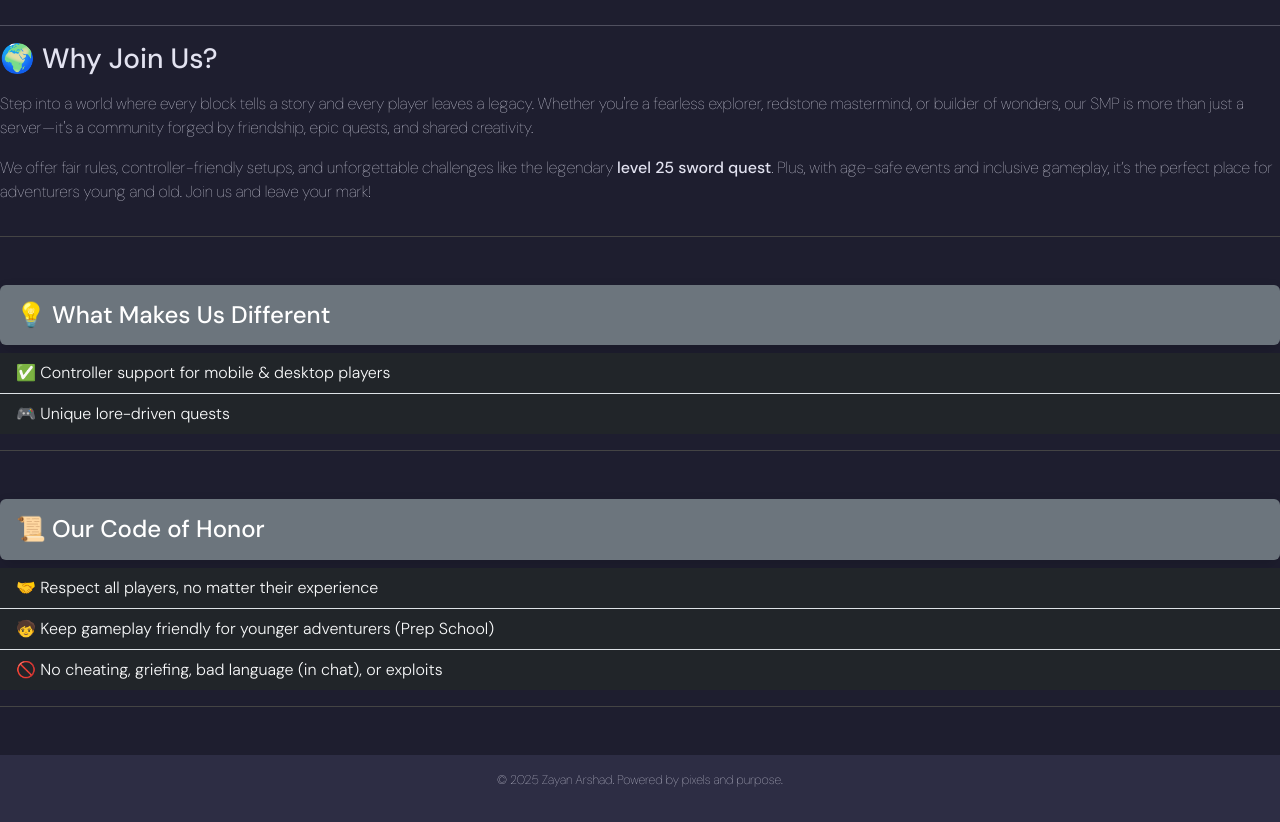
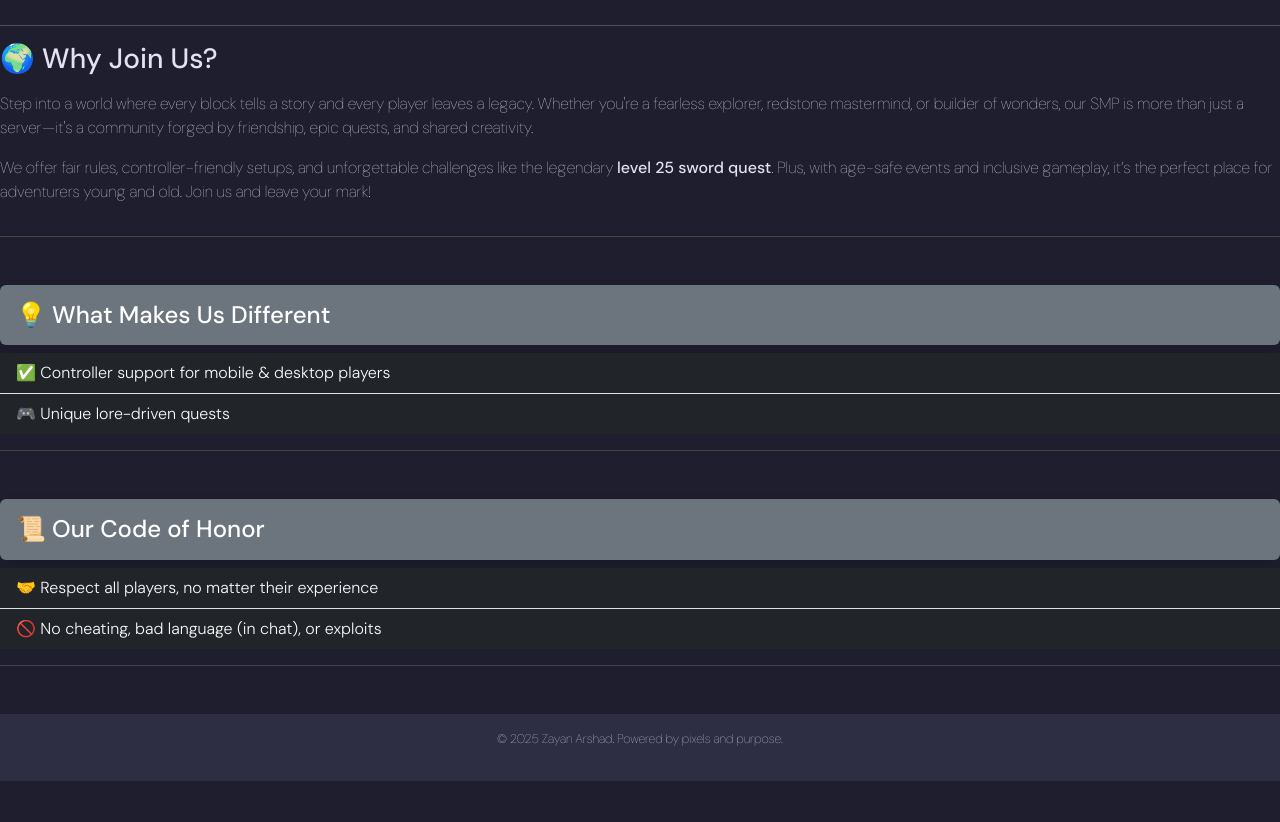
Before and after one commit to hackerZay4850/LifeTech, a plain HTML site: page about-us.html in a window 1280 px wide. Shown: the part 63-885 px from the top of the page. After the commit the page ends 844 px from the top, so only its background shows below. Drawn offline with Linux system fonts and the light colour scheme.

Commit message:
Update about-us.html

```diff
--- a/about-us.html
+++ b/about-us.html
@@ -116,8 +116,7 @@
   <h2 class="h4 bg-secondary text-white p-3 rounded shadow">📜 Our Code of Honor</h2>
   <ul class="list-group list-group-flush">
       <li class="list-group-item bg-dark text-light">🤝 Respect all players, no matter their experience</li>
-      <li class="list-group-item bg-dark text-light">🧒 Keep gameplay friendly for younger adventurers (Prep School)</li>
-      <li class="list-group-item bg-dark text-light">🚫 No cheating, griefing, bad language (in chat), or exploits</li>
+      <li class="list-group-item bg-dark text-light">🚫 No cheating, bad language (in chat), or exploits</li>
     </ul>
 </section>
 
```
